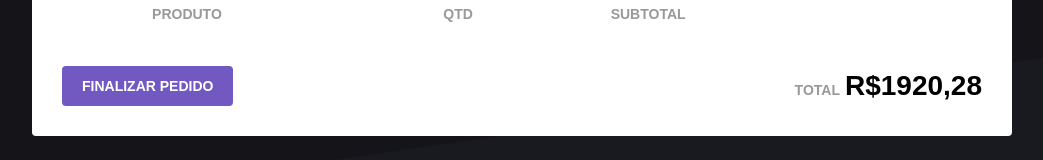
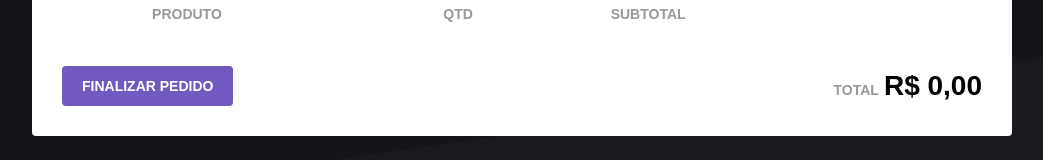
Before and after one commit to luizpinheirodev/shopping-cart-reactjs, a React (Create React App) app: page /cart in a window 1280 px wide. Shown: the part 177-337 px from the top of the page, without its empty margins (118-1161 px from the left). Built offline with nearby package versions, Linux system fonts and the light colour scheme.

Commit message:
Show Quantity

```diff
--- a/src/pages/Cart/index.js
+++ b/src/pages/Cart/index.js
@@ -7,11 +7,13 @@ import {
   MdDelete,
 } from 'react-icons/md';
 
+import { formatPrice } from '../../util/format';
+
 import * as CartActions from '../../store/modules/cart/actions';
 
 import { Container, ProductTable, Total } from './styles';
 
-function Cart({ cart, removeFromCart, updateAmount }) {
+function Cart({ cart, total, removeFromCart, updateAmount }) {
   function increment(product) {
     updateAmount(product.id, product.amount + 1);
   }
@@ -54,7 +56,7 @@ function Cart({ cart, removeFromCart, updateAmount }) {
                 </div>
               </td>
               <td>
-                <strong>R$258,80</strong>
+                <strong>{product.subtotal}</strong>
               </td>
               <td>
                 <button
@@ -72,7 +74,7 @@ function Cart({ cart, removeFromCart, updateAmount }) {
         <button type="button">Finalizar pedido</button>
         <Total>
           <span>TOTAL</span>
-          <strong>R$1920,28</strong>
+          <strong>{total}</strong>
         </Total>
       </footer>
     </Container>
@@ -80,7 +82,15 @@ function Cart({ cart, removeFromCart, updateAmount }) {
 }
 
 const mapStateToProps = (state) => ({
-  cart: state.cart,
+  cart: state.cart.map((product) => ({
+    ...product,
+    subtotal: formatPrice(product.price * product.amount),
+  })),
+  total: formatPrice(
+    state.cart.reduce((total, product) => {
+      return total + product.price * product.amount;
+    }, 0)
+  ),
 });
 
 const mapDispatchToProps = (dispatch) =>
--- a/src/pages/Home/index.js
+++ b/src/pages/Home/index.js
@@ -34,6 +34,7 @@ class Home extends Component {
 
   render() {
     const { products } = this.state;
+    const { amount } = this.props;
     return (
       <ProductList>
         {products.map((product) => (
@@ -47,7 +48,8 @@ class Home extends Component {
               onClick={() => this.handleAddProduct(product)}
             >
               <div>
-                <MdAddShoppingCart size={16} color="#FFF" /> 3
+                <MdAddShoppingCart size={16} color="#FFF" />{' '}
+                {amount[product.id] || 0}
               </div>
 
               <span>ADICIONAR AO CARRINHO</span>
@@ -59,7 +61,14 @@ class Home extends Component {
   }
 }
 
+const mapStateToProps = (state) => ({
+  amount: state.cart.reduce((amount, product) => {
+    amount[product.id] = product.amount;
+    return amount;
+  }, {}),
+});
+
 const mapDispatchToProps = (dispatch) =>
   bindActionCreators(CartActions, dispatch);
 
-export default connect(null, mapDispatchToProps)(Home);
+export default connect(mapStateToProps, mapDispatchToProps)(Home);
```
